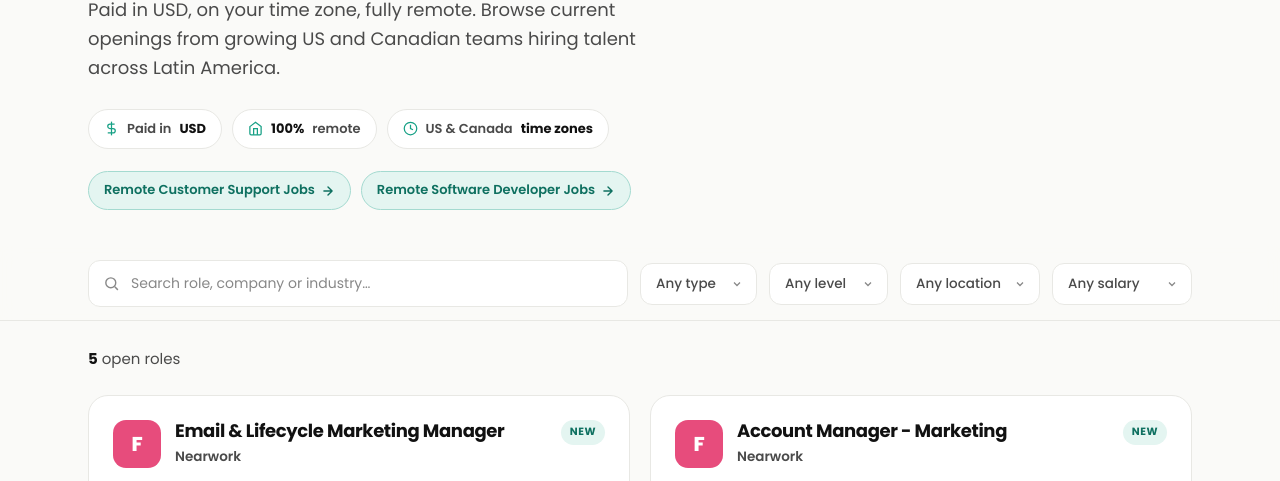
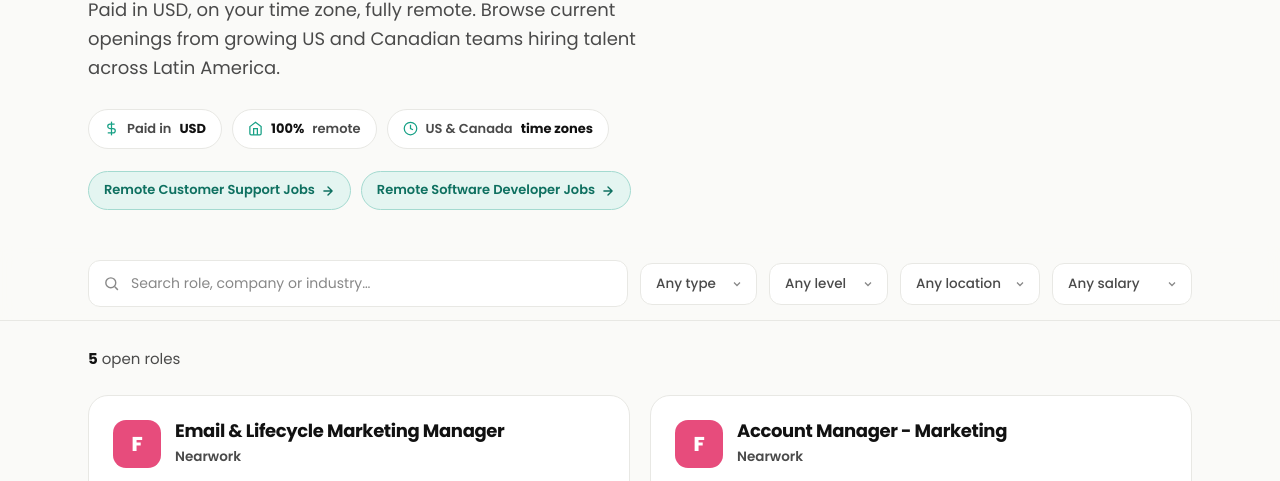
Before and after one commit to ByronGR/Nearwork, a website: page jobs/index.html in a window 1280 px wide. Shown: the part 318-799 px from the top of the page. Drawn offline with Linux system fonts and the light colour scheme.

Commit message:
chore: refresh job board

```diff
--- a/jobs/index.html
+++ b/jobs/index.html
@@ -327,7 +327,7 @@
         <div class="jc-top">
           <div class="jc-logo" style="background:#E74C7C">F</div>
           <div class="jc-head"><div class="jc-title">Email &amp; Lifecycle Marketing Manager</div><div class="jc-company"><strong>Nearwork</strong></div></div>
-          <span class="jc-badge badge-new">New</span>
+
         </div>
         <div class="jc-meta"><span class="meta-chip"><svg viewBox="0 0 24 24"><path d="M21 10c0 7-9 13-9 13s-9-6-9-13a9 9 0 0118 0z"/><circle cx="12" cy="10" r="3"/></svg>Remote</span><span class="meta-chip"><svg viewBox="0 0 24 24"><rect x="2" y="7" width="20" height="14" rx="2"/><path d="M16 7V5a2 2 0 00-2-2h-4a2 2 0 00-2 2v2"/></svg>Full-time</span><span class="meta-chip"><svg viewBox="0 0 24 24"><path d="M3 3v18h18"/><path d="M7 14l3-3 3 3 5-5"/></svg>1–3 years</span></div>
         <div class="jc-salary">$2,000–$2,300 USD / mo</div>
@@ -337,7 +337,7 @@
         <div class="jc-top">
           <div class="jc-logo" style="background:#E74C7C">F</div>
           <div class="jc-head"><div class="jc-title">Account Manager - Marketing</div><div class="jc-company"><strong>Nearwork</strong></div></div>
-          <span class="jc-badge badge-new">New</span>
+
         </div>
         <div class="jc-meta"><span class="meta-chip"><svg viewBox="0 0 24 24"><path d="M21 10c0 7-9 13-9 13s-9-6-9-13a9 9 0 0118 0z"/><circle cx="12" cy="10" r="3"/></svg>Remote</span><span class="meta-chip"><svg viewBox="0 0 24 24"><rect x="2" y="7" width="20" height="14" rx="2"/><path d="M16 7V5a2 2 0 00-2-2h-4a2 2 0 00-2 2v2"/></svg>Full-time</span><span class="meta-chip"><svg viewBox="0 0 24 24"><path d="M3 3v18h18"/><path d="M7 14l3-3 3 3 5-5"/></svg>1–3 years</span></div>
         <div class="jc-salary">$2,000–$2,500 USD / mo</div>
```
Also changed, not shown: jobs/NW-2038.html (+1 -1 lines), jobs/NW-7823.html (+1 -1 lines).
